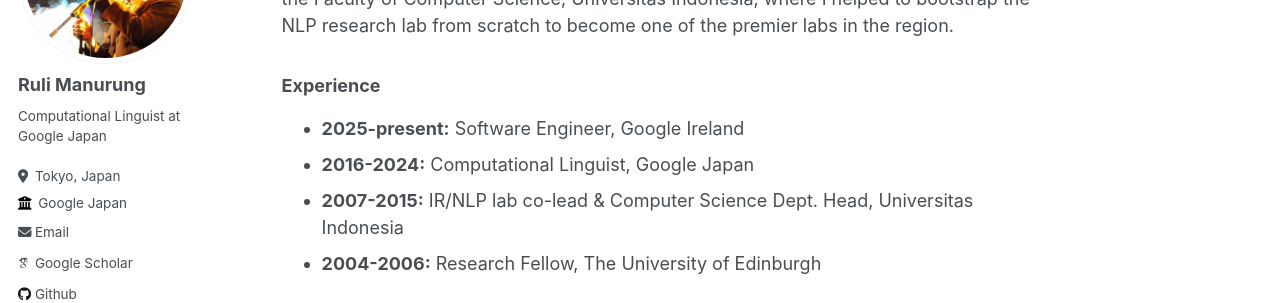
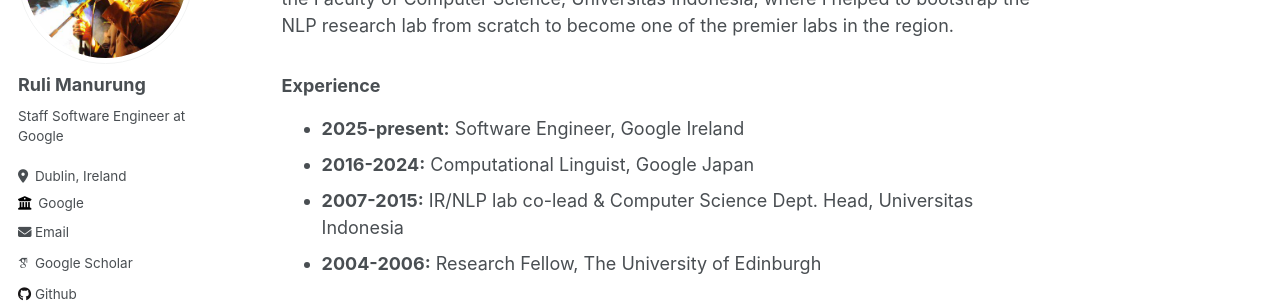
Before and after one commit to rulimanurung/rulimanurung.github.io, a Jekyll site: the page built from _pages/about.md, in a window 1280 px wide. Shown: the part 197-500 px from the top of the page. Built offline with Jekyll 4.4.1, drawn with Linux system fonts in a browser that asks for light colours; some web fonts are replaced.

Commit message:
Update _config.yml
Tokyo -> Dublin

```diff
--- a/_config.yml
+++ b/_config.yml
@@ -11,7 +11,7 @@ locale                   : "en-US"
 title                    : "Ruli Manurung"
 title_separator          : "-"
 name                     : &name "Ruli Manurung"
-description              : &description "Computational Linguist at Google Japan"
+description              : &description "Staff Software Engineer at Google"
 url                      : https://rulimanurung.github.io # the base hostname & protocol for your site e.g. "https://mmistakes.github.io"
 baseurl                  : "" # the subpath of your site, e.g. "/blog"
 repository               : "rulimanurung/rulimanurung.github.io"
@@ -24,9 +24,9 @@ author:
   avatar           : "me.jpg"
   name             : "Ruli Manurung"
   pronouns         : # example: "she/her"
-  bio              : "Computational Linguist at Google Japan"
-  location         : "Tokyo, Japan"
-  employer         : "Google Japan"
+  bio              : "Staff Software Engineer at Google"
+  location         : "Dublin, Ireland"
+  employer         : "Google"
   uri              : # URL
   email            : "ruli.manurung@gmail.com"
 
```
